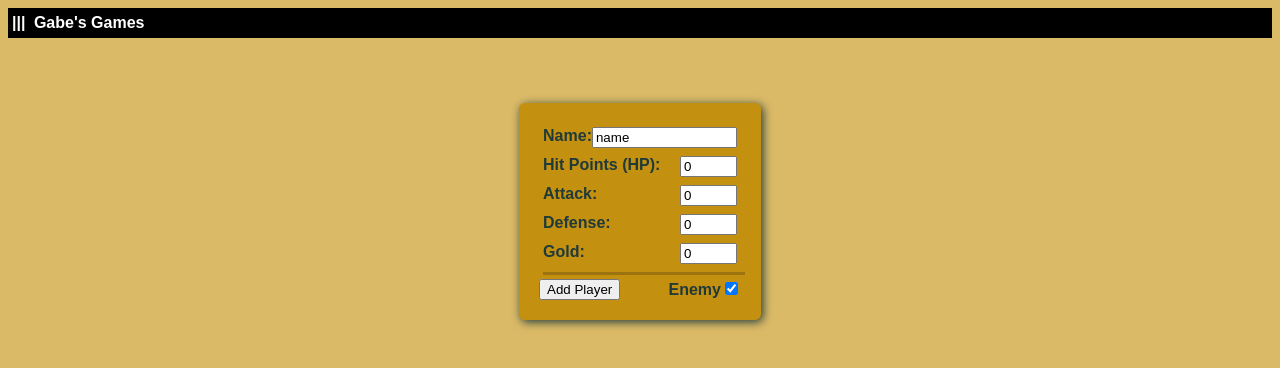
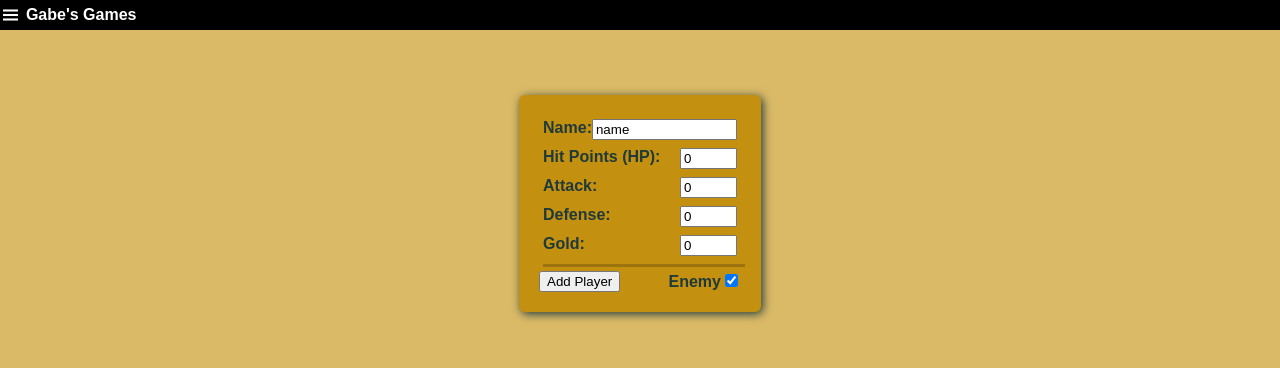
Before and after one commit to genehemias/genehemias.github.io, a plain HTML site: page PaperAdventure.html in a window 1280 px wide. Drawn offline with nearby package versions, Linux system fonts and the light colour scheme.

Commit message:
improve look of navbar

```diff
--- a/PaperAdventure.html
+++ b/PaperAdventure.html
@@ -104,12 +104,12 @@
 </head>
 
 
-<body style="font-family:sans-serif; background-color:rgb(219, 186, 103);">
+<body style="font-family:sans-serif; background-color:rgb(219, 186, 103);margin:unset;">
     <nav>
         <div class="navbar">
             <ul>
                 <li class="dropdown">
-                  <a style="font-weight: bold" href="javascript:void(0)" class="dropbtn">|||</a>
+                  <a style="font-weight: bold; transform:rotate(90deg);" href="javascript:void(0)" class="dropbtn">|||</a>
                   <p style="display:inline; color:white; font-weight:bold;">Gabe's Games</p>
                   <div class="dropdown-content">
                     <a href="animalGuessing.html">Animal Guessing</a>
```
